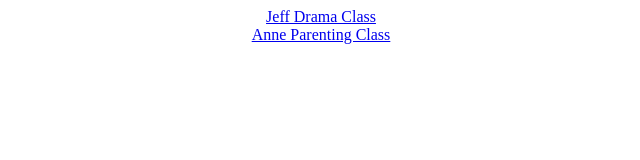
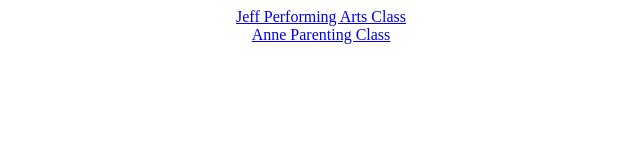
Before and after one commit to jdeluna0/jdeluna0.github.io, a plain HTML site: page index.html in a window 1280 px wide. Shown: the full height of the page, 319-959 px from the left. Drawn offline with Linux system fonts and the light colour scheme.

Commit message:
Update index.html

```diff
--- a/index.html
+++ b/index.html
@@ -2,7 +2,7 @@
   <title>Virtual Gifts</title>
 </head>
 <div style="text-align:center">
-  <a href="https://jdeluna0.github.io/jeff.mp4">Jeff Drama Class</a>
+  <a href="https://jdeluna0.github.io/jeff.mp4">Jeff Performing Arts Class</a>
 </div>
 <div style="text-align:center">
   <a href="https://jdeluna0.github.io/anne.mp4">Anne Parenting Class</a>
```
